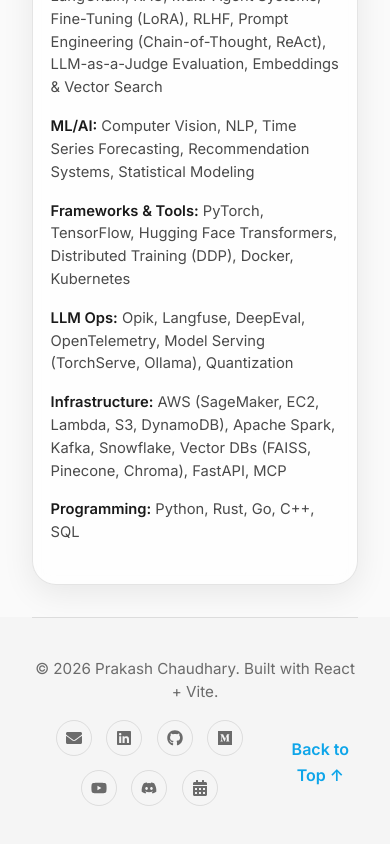
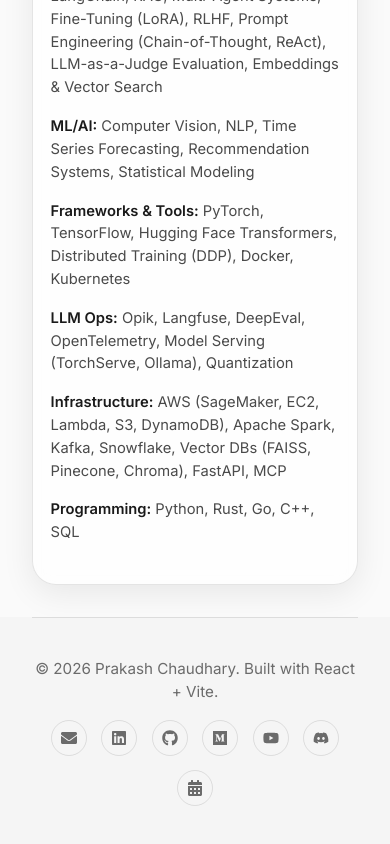
Before and after one commit to connectwithprakash/connectwithprakash.github.io, a React (Vite) app: page /resume in a window 390 px wide. Shown: the part 5207-6051 px from the top of the page. Built offline with nearby package versions, Linux system fonts and the light colour scheme.

Commit message:
refactor(footer): remove redundant back to top

```diff
--- a/src/components/Contact.css
+++ b/src/components/Contact.css
@@ -213,7 +213,6 @@
 .footer-utility-links {
   display: flex;
   align-items: center;
-  gap: 1.5rem;
 }
 
 .footer-connection-link {
@@ -254,33 +253,6 @@
   color: var(--text-primary);
 }
 
-.footer-links {
-  display: flex;
-  align-items: center;
-  flex-wrap: wrap;
-  justify-content: center;
-  gap: 1rem;
-}
-
-.footer-links-label {
-  color: var(--text-tertiary);
-  font-size: 0.8rem;
-  font-weight: 700;
-  letter-spacing: 0.08em;
-  text-transform: uppercase;
-}
-
-.footer-links a {
-  color: var(--neon-blue);
-  text-decoration: none;
-  font-weight: 600;
-  transition: color 0.2s ease;
-}
-
-.footer-links a:hover {
-  color: var(--neon-purple);
-}
-
 @media (max-width: 968px) {
   .contact-card {
     grid-template-columns: minmax(0, 1fr) minmax(14rem, 1fr);
@@ -313,6 +285,5 @@
   .footer-utility-links {
     grid-column: 1 / -1;
     justify-self: center;
-    gap: 1rem;
   }
 }
--- a/src/components/Contact.jsx
+++ b/src/components/Contact.jsx
@@ -94,9 +94,6 @@ const Contact = () => {
                 </a>
               ))}
             </div>
-            <div className="footer-links">
-              <a href="#home">Back to Top ↑</a>
-            </div>
           </div>
         </footer>
       </div>
```
